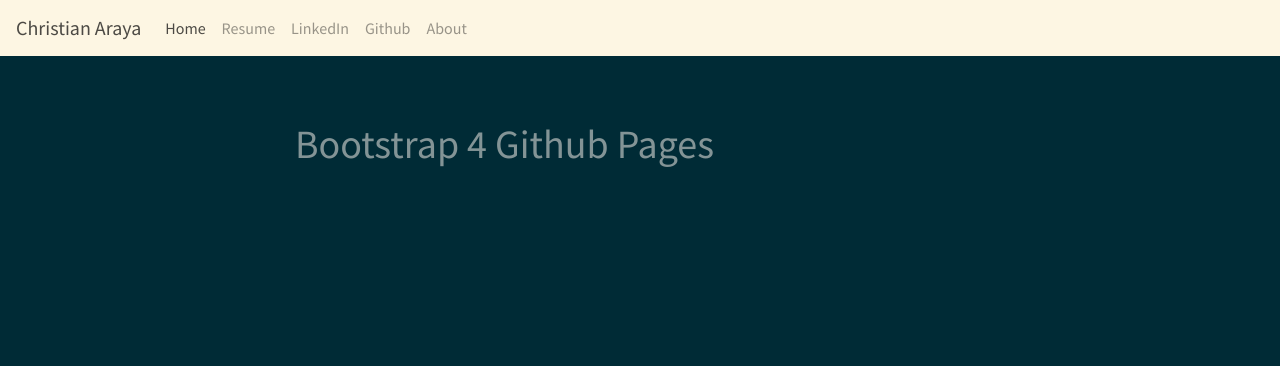
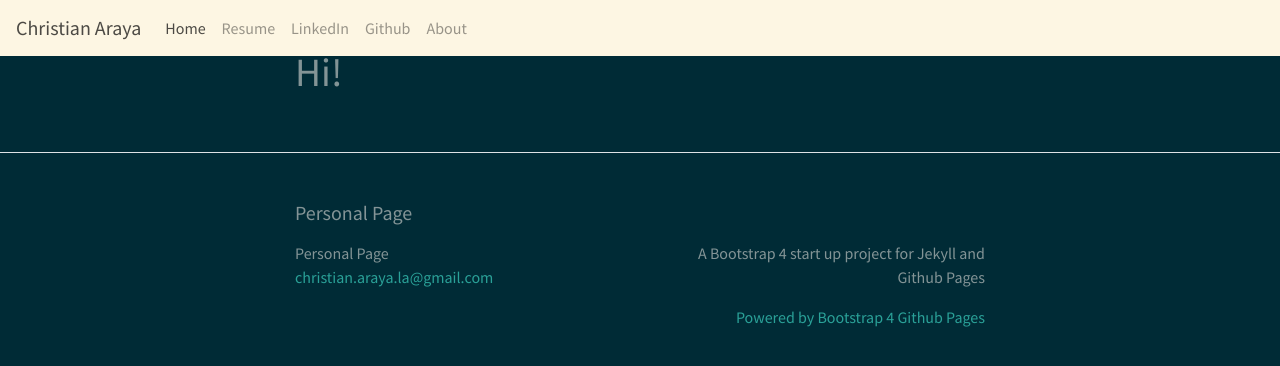
Before and after one commit to christian-araya/christian-araya.github.io, a Jekyll site: the page built from assets/aboutMe.html, in a window 1280 px wide. Shown: the top 366 px of the page. Built offline with Jekyll 4.4.1, drawn with Linux system fonts in a browser that asks for light colours.

Commit message:
Update aboutMe.html

```diff
--- a/assets/aboutMe.html
+++ b/assets/aboutMe.html
@@ -1,58 +1,4 @@
-<!DOCTYPE html>
-<html lang="en"><head>
- <meta charset="utf-8">
-  <meta http-equiv="X-UA-Compatible" content="IE=edge">
-  <meta name="viewport" content="width=device-width, initial-scale=1"><!-- Begin Jekyll SEO tag v2.6.1 -->
-<title>Bootstrap 4 Github Pages | Personal Page</title>
-<meta name="generator" content="Jekyll v3.9.0" />
-<meta property="og:title" content="Bootstrap 4 Github Pages" />
-<meta property="og:locale" content="en_US" />
-<meta name="description" content="A Bootstrap 4 start up project for Jekyll and Github Pages" />
-<meta property="og:description" content="A Bootstrap 4 start up project for Jekyll and Github Pages" />
-<link rel="canonical" href="https://christian-araya.github.io/" />
-<meta property="og:url" content="https://christian-araya.github.io/" />
-<meta property="og:site_name" content="Personal Page" />
-<script type="application/ld+json">
-{"@type":"WebSite","name":"Personal Page","headline":"Bootstrap 4 Github Pages","url":"https://christian-araya.github.io/","description":"A Bootstrap 4 start up project for Jekyll and Github Pages","@context":"https://schema.org"}</script>
-<!-- End Jekyll SEO tag -->
-<link rel="stylesheet" href="/assets/main.css"><link type="application/atom+xml" rel="alternate" href="https://christian-araya.github.io/feed.xml" title="Personal Page" /><script src="/assets/javascript/bootstrap/jquery.min.js"></script>
-  <script src="/assets/javascript/bootstrap/bootstrap.bundle.min.js"></script>
-</head>
-<body><nav class="navbar navbar-expand-lg fixed-top navbar-light bg-light">
-  <a class="navbar-brand" href="https://christian-araya.github.io/">Christian Araya</a>
-  <button class="navbar-toggler" type="button" data-toggle="collapse" data-target="#navbarColor03" aria-controls="navbarColor03" aria-expanded="false" aria-label="Toggle navigation">
-    <span class="navbar-toggler-icon"></span>
-  </button>
-
-  <div class="collapse navbar-collapse" id="navbarColor03">
-    <ul class="navbar-nav mr-auto">
-      <li class="nav-item active">
-        <a class="nav-link" href="https://christian-araya.github.io/"> Home <span class="sr-only">(current)</span></a>
-      </li>
-      <li class="nav-item">
-        <a class="nav-link" href="QA_Resume8.2.pdf" target="_blank"> Resume </a>
-      </li>
-      <li class="nav-item">
-        <a class="nav-link" href="https://www.linkedin.com/in/christian-araya-b6963319/" target="_blank"> LinkedIn </a>
-      </li>
-      </li>
-      <li class="nav-item">
-        <a class="nav-link" href="https://github.com/christian-araya/" target="_blank"> Github </a>
-      </li>
-      <li class="nav-item">
-        <a class="nav-link" href="assets/aboutMe.html" target="_blank"> About </a>
-      </li>
-    </ul>
-
-  </div>
-</nav>
-<div class="py-5">
-      <div class="container page-content">
-          <article>
-
-  <br>
-  <br>
-  <br>
-  <header>
-    <h1>Bootstrap 4 Github Pages</h1>
-  </header>
+---
+layout: page
+title: Hi!
+---
```
